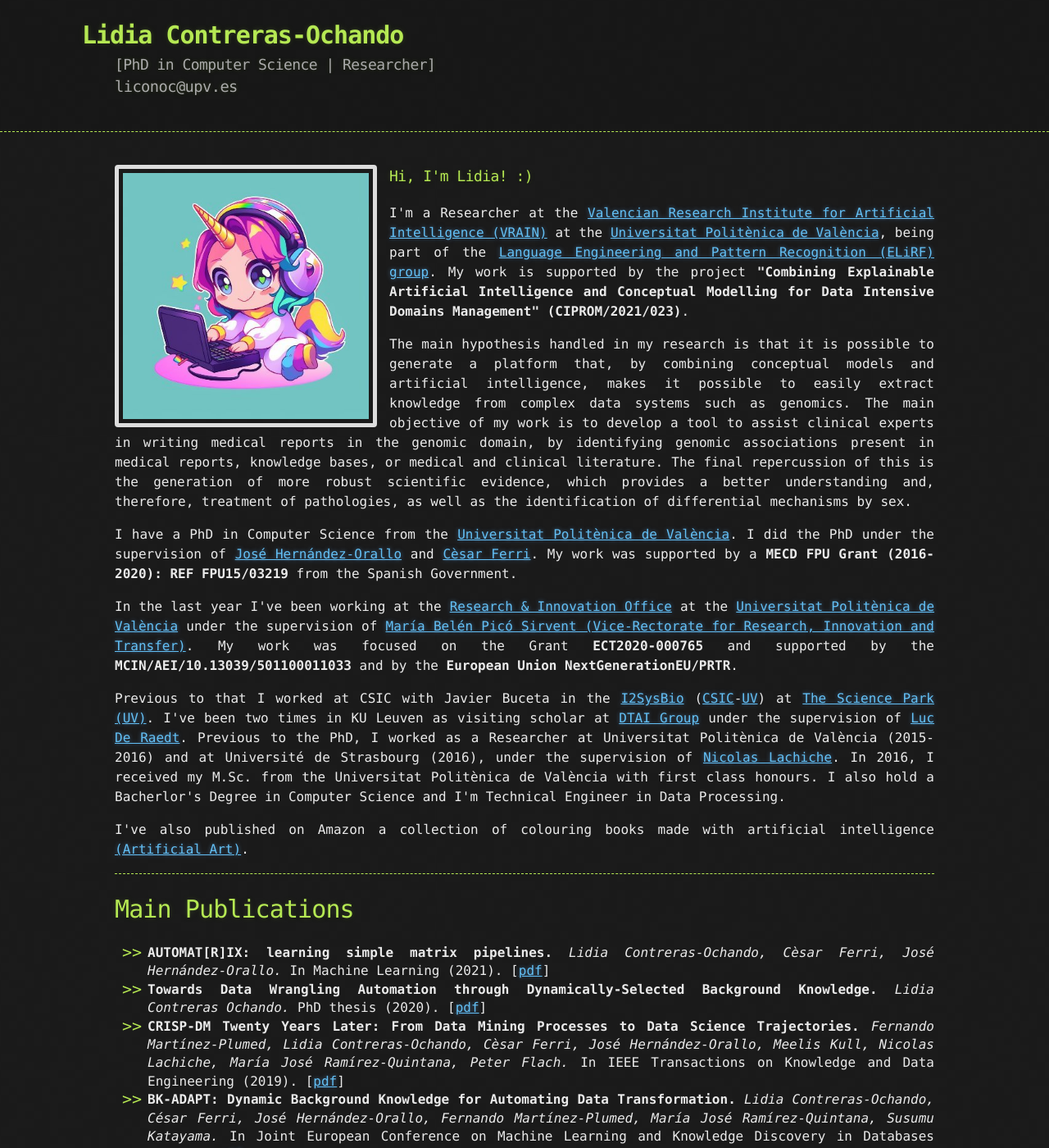
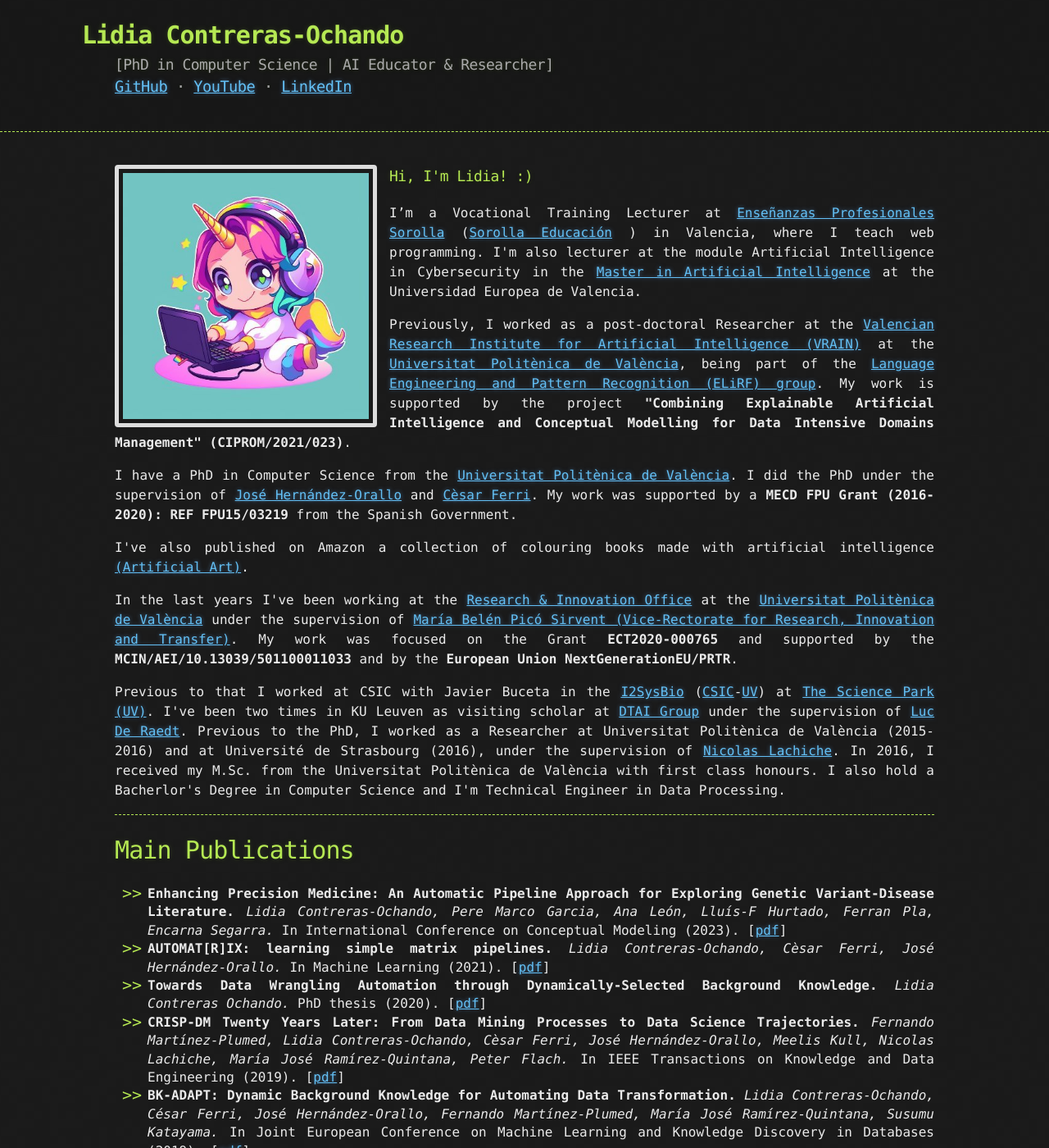
Before and after one commit to liconoc/liconoc.github.io, a Jekyll site: the page built from index.md, in a window 1280 px wide and 1400 px high. Shown: the whole window at 82% size. Built offline with Jekyll 4.4.1, drawn with Linux system fonts in a browser that asks for light colours; some of the changed text lies outside the part shown.

Commit message:
Update liconoc.html

```diff
--- a/_layouts/liconoc.html
+++ b/_layouts/liconoc.html
@@ -118,8 +118,8 @@
         <a id="a-title">
           <h1>Lidia Contreras-Ochando</h1>
         </a>
-        <h2 style="margin-bottom: 0px; color:#aaa;">[PhD in Computer Science | Researcher]</h2>
-		<h3 style="color:#aaa;">liconoc@upv.es <!-- - lidia.contreras@csic.es --></h3>
+        <h2 style="margin-bottom: 0px; color:#aaa;">[PhD in Computer Science | AI Educator & Researcher]</h2>
+		<h3 style="color:#aaa;"><a href="https://github.com/liconoc">GitHub</a> · <a href="https://www.youtube.com/@liconoc">YouTube</a> · <a href="https://www.linkedin.com/in/liconoc">LinkedIn</a></h3>
 
 
       </div>
@@ -133,27 +133,29 @@
 				<img id="foto" src="images/lilinoc.jpg" >
 				<h3>Hi, I'm Lidia! :)</h3>
 
-				<p>I'm a Researcher at the <a href="https://vrain.upv.es/" target="_blank">Valencian Research Institute for Artificial Intelligence (VRAIN)</a> at the <a href="https://www.upv.es/" target="_blank">Universitat Politènica de València</a>, being part of the <a href="https://vrain.upv.es/elirf/" target="_blank">Language Engineering and Pattern Recognition (ELiRF) group</a>. My work is supported by the project <span class="bold">"Combining Explainable Artificial Intelligence and Conceptual Modelling for Data Intensive Domains Management" (CIPROM/2021/023)</span>.
+				<p>I’m a Vocational Training Lecturer at <a href="https://www.profesionalsorolla.es/">Enseñanzas Profesionales Sorolla</a> (<a href="https://gruposorollaeducacion.es/">Sorolla Educación</a> ) in Valencia, where I teach web programming. I'm also lecturer at the module Artificial Intelligence in Cybersecurity in the <a href="https://universidadeuropea.com/master-inteligencia-artificial-valencia/#plan-de-estudios">Master in Artificial Intelligence</a>  at the Universidad Europea de Valencia.</p>
+
+				<p>Previously, I worked as a post‑doctoral Researcher at the <a href="https://vrain.upv.es/" target="_blank">Valencian Research Institute for Artificial Intelligence (VRAIN)</a> at the <a href="https://www.upv.es/" target="_blank">Universitat Politènica de València</a>, being part of the <a href="https://vrain.upv.es/elirf/" target="_blank">Language Engineering and Pattern Recognition (ELiRF) group</a>. My work is supported by the project <span class="bold">"Combining Explainable Artificial Intelligence and Conceptual Modelling for Data Intensive Domains Management" (CIPROM/2021/023)</span>.
 				</p>
 
-				<p> The main hypothesis handled in my research is that it is possible to generate a platform that, by combining conceptual models and artificial intelligence, makes it possible to easily extract knowledge from complex data systems such as genomics. The main objective of my work is to develop a tool to assist clinical experts in writing medical reports in the genomic domain, by identifying genomic associations present in medical reports, knowledge bases, or medical and clinical literature. The final repercussion of this is the generation of more robust scientific evidence, which provides a better understanding and, therefore, treatment of pathologies, as well as the identification of differential mechanisms by sex.
-				</p>
+				<!-- <p> The main hypothesis handled in my research is that it is possible to generate a platform that, by combining conceptual models and artificial intelligence, makes it possible to easily extract knowledge from complex data systems such as genomics. The main objective of my work is to develop a tool to assist clinical experts in writing medical reports in the genomic domain, by identifying genomic associations present in medical reports, knowledge bases, or medical and clinical literature. The final repercussion of this is the generation of more robust scientific evidence, which provides a better understanding and, therefore, treatment of pathologies, as well as the identification of differential mechanisms by sex.
+				</p> -->
 
 				<p>I have a PhD in Computer Science from the <a href="https://www.upv.es/" target="_blank">Universitat Politènica de València</a>. I did the PhD under the supervision of <a href="http://josephorallo.webs.upv.es/" target="_blank">José Hernández-Orallo</a> and <a href="http://personales.upv.es/ceferra/" target="_blank">Cèsar Ferri</a>. My work was supported by a <span class="bold">MECD FPU Grant (2016-2020): REF FPU15/03219</span> from the Spanish Government.</p>
 
-
+				<p>
+					I've also published on Amazon a collection of colouring books made with artificial intelligence <a href="https://liconoc.github.io/lilinocbooks" target="_blank">(Artificial Art)</a>.
+					</p>
 
 			</section>
 
 			<section id="resume" class="dashed_bottom">
 
-				<p>In the last year I've been working at the <a href="https://www.upv.es/entidades/SGI/index-en.html" target="_blank">Research & Innovation Office</a> at the <a href="https://www.upv.es/" target="_blank">Universitat Politènica de València</a> under the supervision of <a href="https://www.upv.es/ficha-personal/MPICOSI" target="_blank">María Belén Picó Sirvent (Vice-Rectorate for Research, Innovation and Transfer)</a>. My work was focused on the Grant <span class="bold">ECT2020-000765</span> and supported by the <span class="bold">MCIN/AEI/10.13039/501100011033</span> and by the <span class="bold">European Union NextGenerationEU/PRTR</span>.
+				<p>In the last years I've been working at the <a href="https://www.upv.es/entidades/SGI/index-en.html" target="_blank">Research & Innovation Office</a> at the <a href="https://www.upv.es/" target="_blank">Universitat Politènica de València</a> under the supervision of <a href="https://www.upv.es/ficha-personal/MPICOSI" target="_blank">María Belén Picó Sirvent (Vice-Rectorate for Research, Innovation and Transfer)</a>. My work was focused on the Grant <span class="bold">ECT2020-000765</span> and supported by the <span class="bold">MCIN/AEI/10.13039/501100011033</span> and by the <span class="bold">European Union NextGenerationEU/PRTR</span>.
 				</p>
 				<p>Previous to that I worked at CSIC with Javier Buceta in the <a href="https://www.uv.es/i2sysbio" target="_blank">I2SysBio</a> (<a href="https://www.csic.es/" target="_blank">CSIC</a>-<a href="https://www.uv.es/" target="_blank">UV</a>) at <a href=" https://www.pcuv.es" target="_blank">The Science Park (UV)</a>. I've been two times in KU Leuven as visiting scholar at <a href="https://dtai.cs.kuleuven.be/" target="_blank">DTAI Group</a> under the supervision of <a href="https://wms.cs.kuleuven.be/people/lucderaedt/" target="_blank">Luc De Raedt</a>. Previous to the PhD, I worked as a Researcher at Universitat Politènica de València (2015-2016) and at Université de Strasbourg (2016), under the supervision of <a href="https://sdc.icube.unistra.fr/en/index.php/Nicolas_Lachiche" target="_blank">Nicolas Lachiche</a>. In 2016, I received my M.Sc. from the Universitat Politènica de València with first class honours. I also hold a Bacherlor's Degree in Computer Science and I'm Technical Engineer in Data Processing. <p>
 
-				<p>
-				I've also published on Amazon a collection of colouring books made with artificial intelligence <a href="https://liconoc.github.io/lilinocbooks" target="_blank">(Artificial Art)</a>.
-				</p>
+
 
 			</section>
 
@@ -164,6 +166,8 @@
 				<h1>Main Publications</h1>
 
 				<ul>
+					<li> <span class="paper_title">Enhancing Precision Medicine: An Automatic Pipeline Approach for Exploring Genetic Variant-Disease Literature.</span> <span class="paper_authors">Lidia Contreras-Ochando, Pere Marco Garcia, Ana León, Lluís-F Hurtado, Ferran Pla, Encarna Segarra.</span> In International Conference on Conceptual Modeling (2023). [<a href="https://link.springer.com/chapter/10.1007/978-3-031-47112-4_4" target="_blank">pdf</a>]</li>
+
 					<li> <span class="paper_title">AUTOMAT[R]IX: learning simple matrix pipelines.</span> <span class="paper_authors">Lidia Contreras-Ochando, Cèsar Ferri, José Hernández-Orallo.</span> In Machine Learning (2021). [<a href="https://link.springer.com/article/10.1007/s10994-021-05950-7" target="_blank">pdf</a>]</li>
 
 					<li> <span class="paper_title">Towards Data Wrangling Automation through Dynamically-Selected Background Knowledge.</span> <span class="paper_authors">Lidia Contreras Ochando.</span> PhD thesis (2020). [<a href="publications/PhD-Thesis_Lidia-Contreras-Ochando.pdf" target="_blank">pdf</a>]</li>
@@ -211,6 +215,8 @@
 			<h1>Teaching</h1>
 
 				<ul>
+					<li> <span class="paper_title">AI in Cybersecurity. </span> <span class="paper_authors">Master in Artificial Inteligence.</span> Universitat Europea de Valencia (2025).</li>
+
 					<li> <span class="paper_title">Artificial Intelligence. </span> <span class="paper_authors">Bachelor's Degree in Interactive Technologies.</span> Universitat Politècnica de València, Gandia Campus (2022).</li>
 
 					<li> <span class="paper_title">Big Data. </span> <span class="paper_authors">Bachelor's Degree in Interactive Technologies.</span> Universitat Politècnica de València, Gandia Campus (2022).</li>
```
